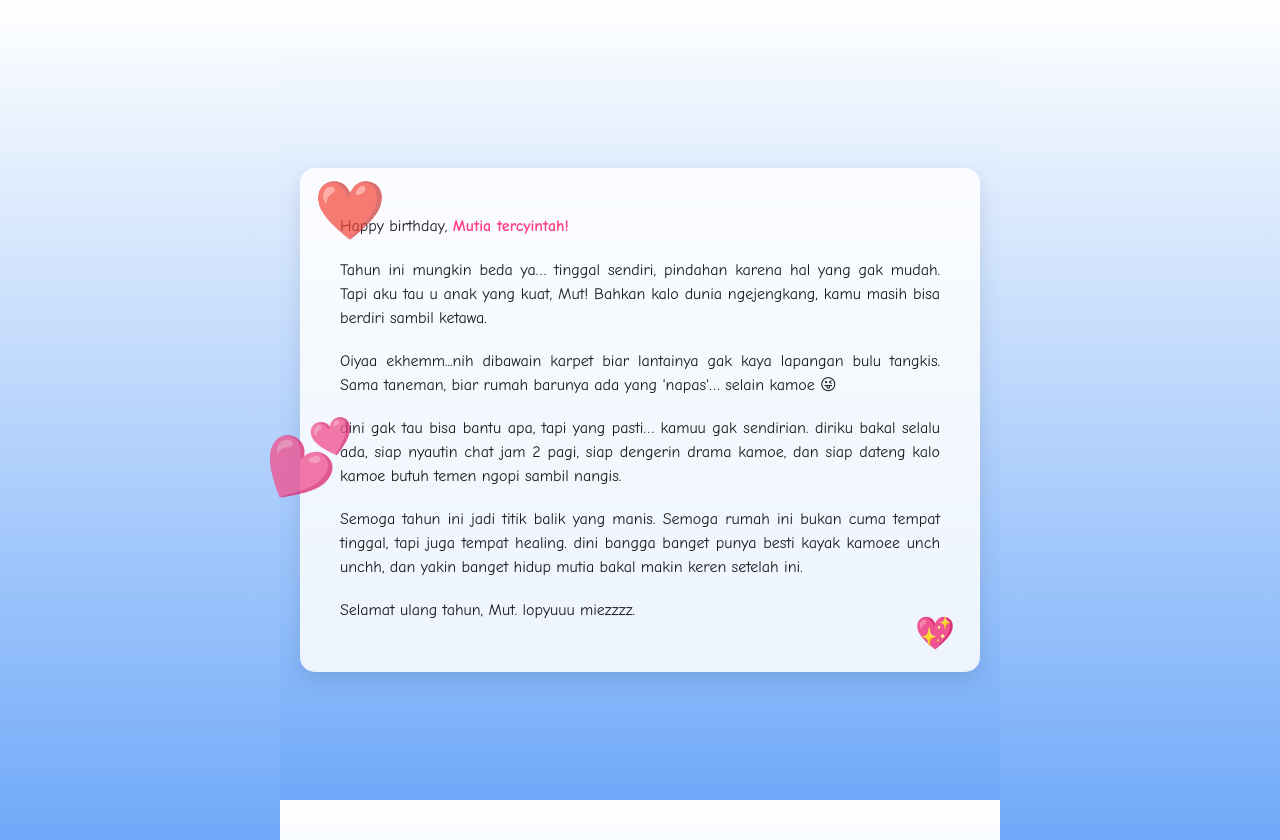
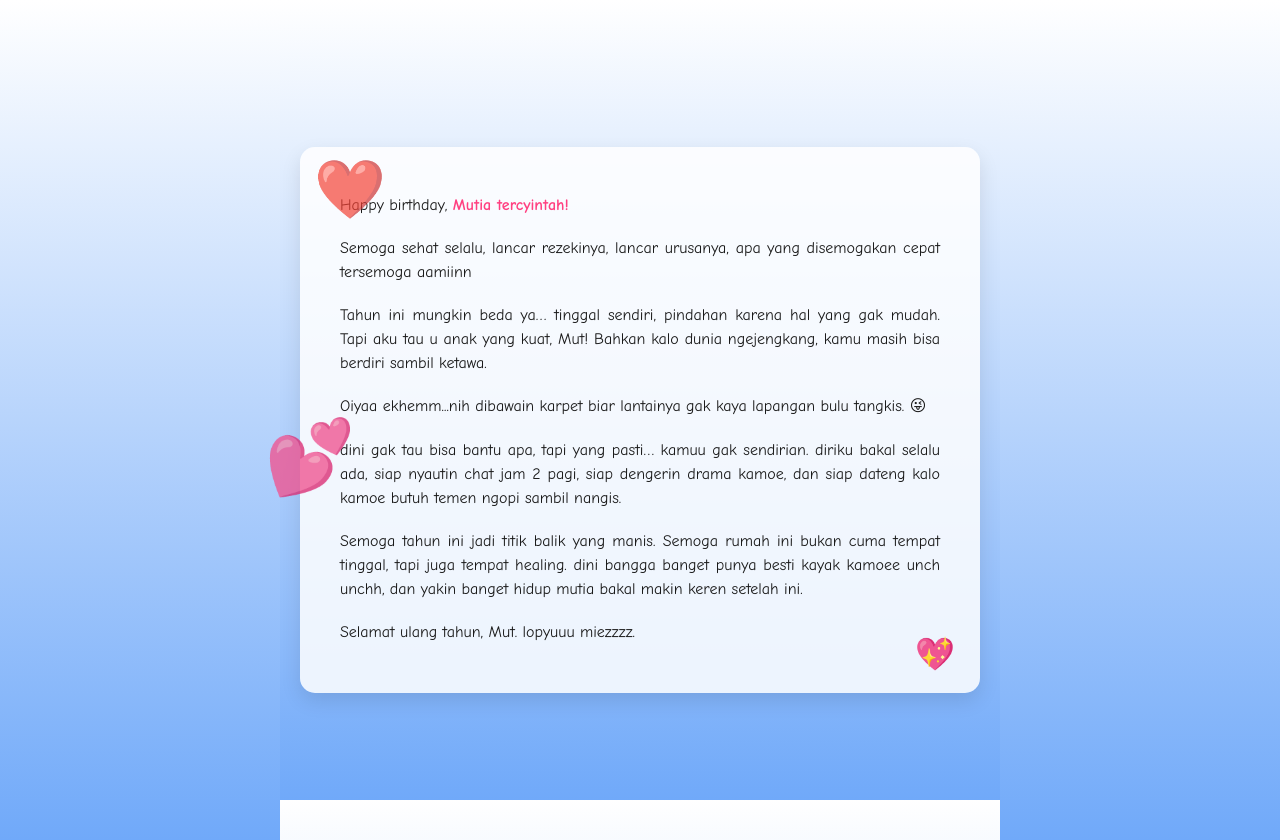
Before and after one commit to diniscaul/co, a plain HTML site: page index.html in a window 1280 px wide. Drawn offline with Linux system fonts and the light colour scheme.

Commit message:
Update index.html

```diff
--- a/index.html
+++ b/index.html
@@ -77,13 +77,14 @@
 </style>
 </head>
 <body>
-  <div class="container" role="main" aria-label="Ucapan Selamat Ulang Tahun">
+  <div class="container" role="main" aria-label="Selamat Ulang Tahun">
     <span class="heart" aria-hidden="true">❤️</span>
     <span class="heart" aria-hidden="true">💖</span>
     <span class="heart" aria-hidden="true">💕</span>
     <p>Happy birthday, <strong>Mutia tercyintah!</strong></p>
+    <p> Semoga sehat selalu, lancar rezekinya, lancar urusanya, apa yang disemogakan cepat tersemoga aamiinn</p>
     <p>Tahun ini mungkin beda ya… tinggal sendiri, pindahan karena hal yang gak mudah. Tapi aku tau u anak yang kuat, Mut! Bahkan kalo dunia ngejengkang, kamu masih bisa berdiri sambil ketawa.</p>
-    <p>Oiyaa ekhemm...nih dibawain karpet biar lantainya gak kaya lapangan bulu tangkis. Sama taneman, biar rumah barunya ada yang 'napas'… selain kamoe 😜</p>
+    <p>Oiyaa ekhemm...nih dibawain karpet biar lantainya gak kaya lapangan bulu tangkis. 😜</p>
     <p>dini gak tau bisa bantu apa, tapi yang pasti… kamuu gak sendirian. diriku bakal selalu ada, siap nyautin chat jam 2 pagi, siap dengerin drama kamoe, dan siap dateng kalo kamoe butuh temen ngopi sambil nangis.</p>
     <p>Semoga tahun ini jadi titik balik yang manis. Semoga rumah ini bukan cuma tempat tinggal, tapi juga tempat healing. dini bangga banget punya besti kayak kamoee unch unchh, dan yakin banget hidup mutia bakal makin keren setelah ini.</p>
     <p>Selamat ulang tahun, Mut.  lopyuuu miezzzz.</p>
```
